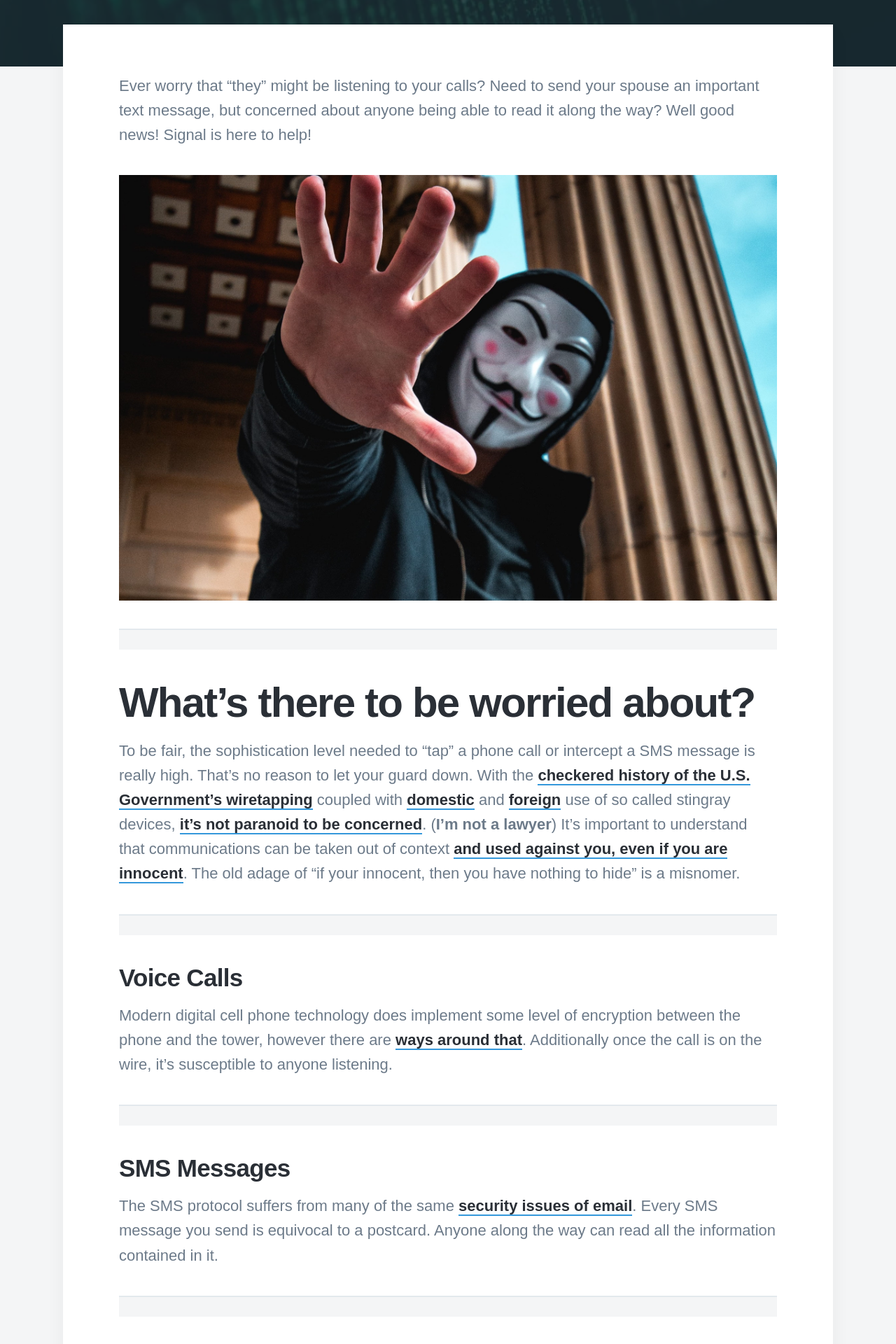
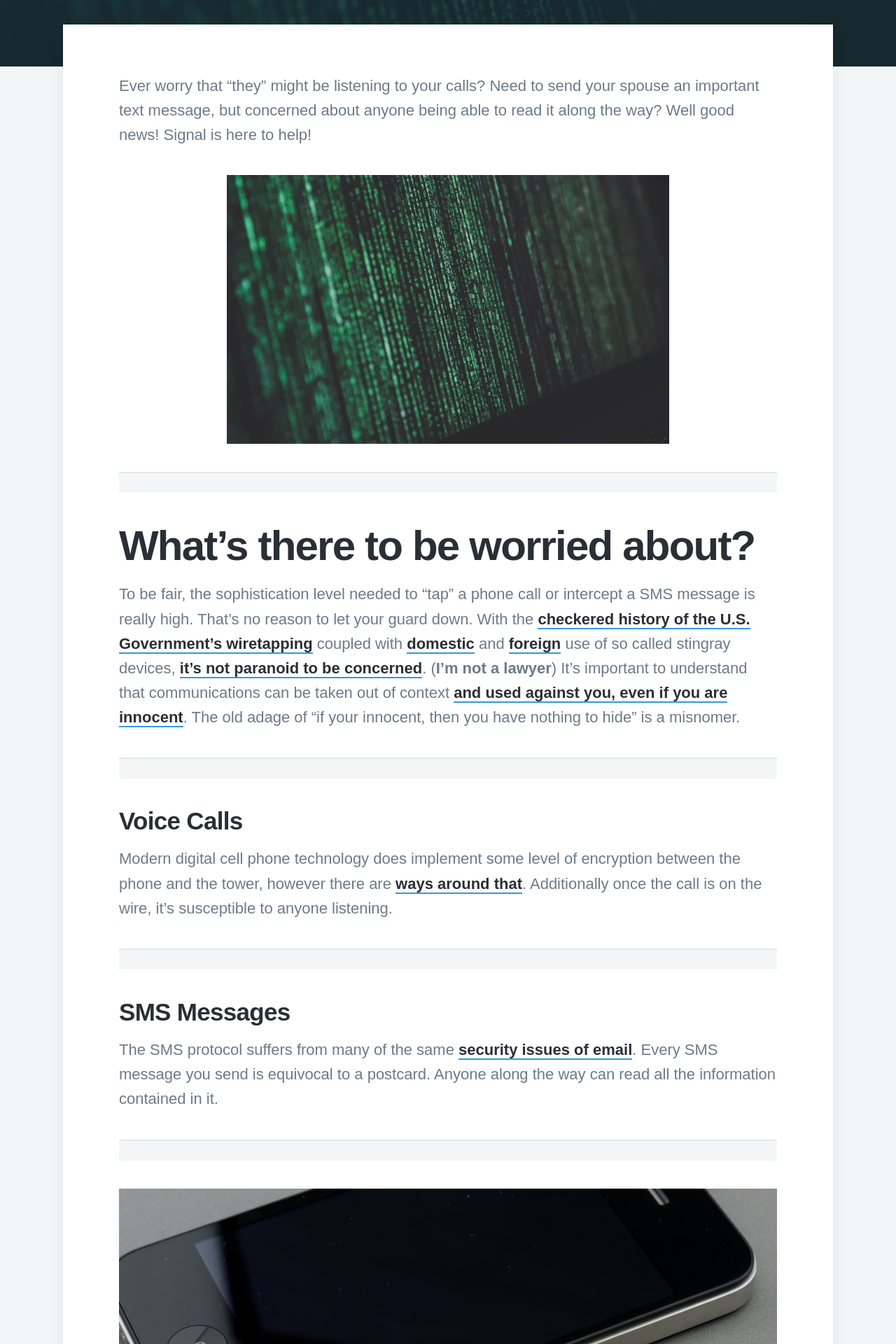
Before and after one commit to kerryhatcher/kerryhatcher.github.io, a Jekyll site: the page built from _posts/2020-06-14-encrypt-calls-and-messages-on-phone.md, in a window 1280 px wide. Shown: the part 600-2520 px from the top of the page at 70% size. Built offline with Jekyll 4.4.1, drawn with Linux system fonts in a browser that asks for light colours; nearby versions of some CDN libraries; some web fonts are replaced.

Commit message:
Fix image?

```diff
--- a/_posts/2020-06-14-encrypt-calls-and-messages-on-phone.md
+++ b/_posts/2020-06-14-encrypt-calls-and-messages-on-phone.md
@@ -8,7 +8,7 @@
 
 Ever worry that "they" might be listening to your calls? Need to send your spouse an important text message, but concerned about anyone being able to read it along the way? Well good news! Signal is here to help!
 
-![](/images/encrypt-calls-and-messages-on-phone/photo-1524860769472-246b6afea403.jpeg)
+![](/images/encrypt-calls-and-messages-on-phone/code.jpg)
 
 ---
 
```
Also changed, not shown: images/encrypt-calls-and-messages-on-phone/code.jpg (added).
